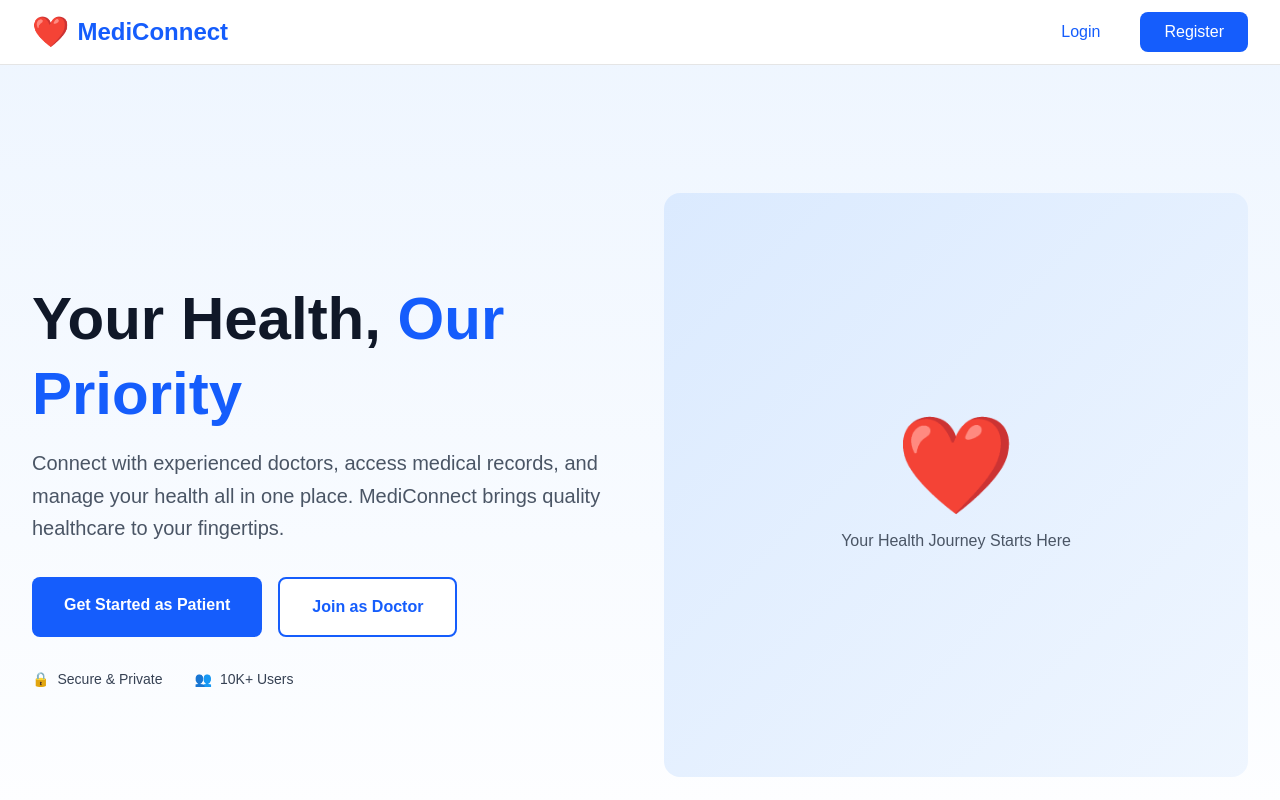
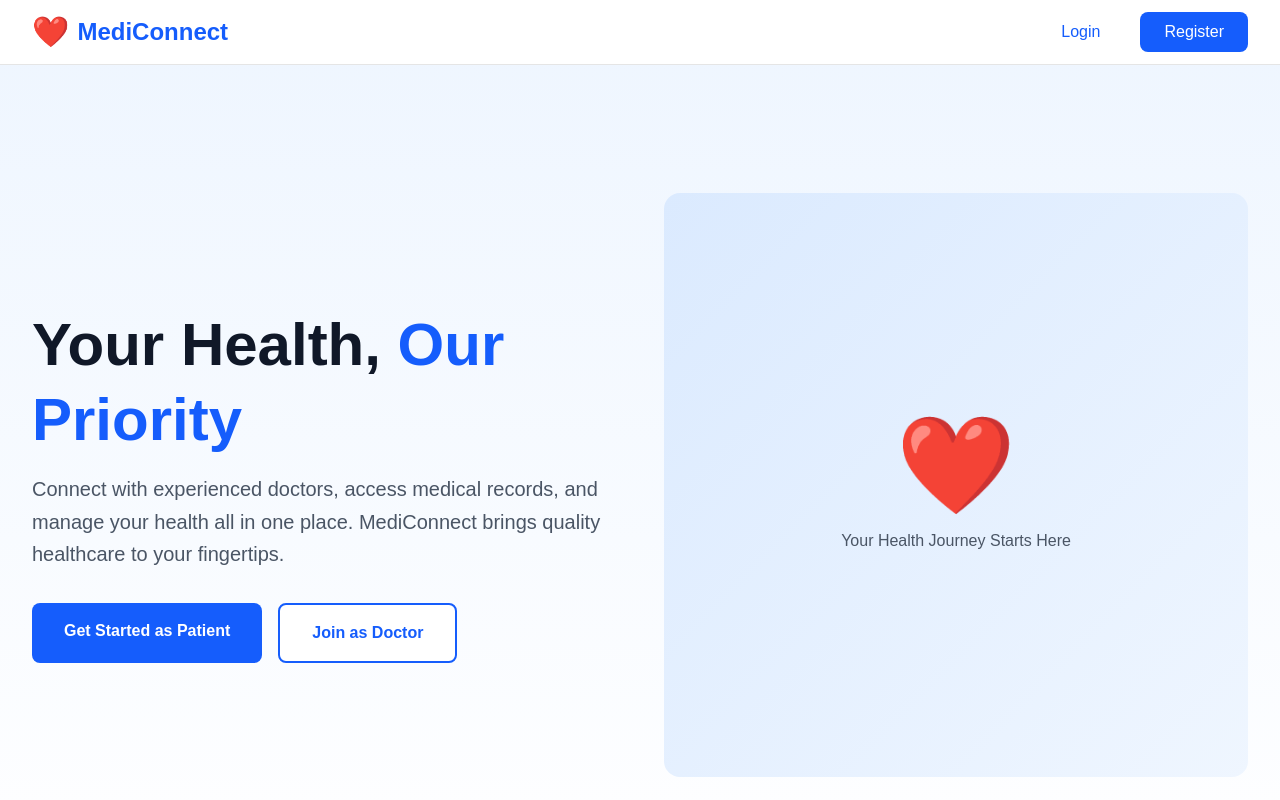
Before and after one commit to nekrei/medi-connect, a Next.js app: page / in a window 1280 px wide. Shown: the top 800 px of the page. Built offline with nearby package versions, Linux system fonts and the light colour scheme.

Commit message:
api shield

```diff
--- a/src/app/api/admin/medicine/route.ts
+++ b/src/app/api/admin/medicine/route.ts
@@ -1,3 +1,4 @@
+import { getCurrentUser } from "@/lib/auth/current-user";
 import { pool } from "@/lib/db";
 import { NextResponse } from "next/server";
 
@@ -9,6 +10,15 @@ export interface Medicine{
 }
 
 export async function POST(request: Request) {
+     const currentUser = await getCurrentUser();
+
+        if (!currentUser) {
+            return NextResponse.json({ status: 'error', message: 'Unauthorized' }, { status: 401 });
+        }
+
+        if (currentUser.role !== 'Admin') {
+            return NextResponse.json({ status: 'error', message: 'Forbidden' }, { status: 403 });
+        }
     const client = await pool.connect();
     try{
         const body = await request.json();
--- a/src/app/map/page.tsx
+++ b/src/app/map/page.tsx
@@ -1,12 +1,19 @@
 'use client';
 
+import { getCurrentUser } from "@/lib/auth/current-user";
 import dynamic  from "next/dynamic";
+import { redirect } from "next/navigation";
 import { useEffect, useState } from "react";
 const Map = dynamic(() => import('@/components/LeafletMap'), {
     ssr: false,
 });
 
-function MapPage() {
+async function MapPage() {
+     const user = await getCurrentUser();
+
+        if (!user) {
+            redirect('/login');
+        }
     console.log('MapPage component rendering');
     const lng = 90.37;
     const lat = 23.75;
--- a/src/app/page.tsx
+++ b/src/app/page.tsx
@@ -57,17 +57,6 @@ export default function Home() {
                 >
                   Join as Doctor
                 </Link>
-              </div>
-
-              <div className="flex items-center gap-8 text-gray-700 text-sm">
-                <div className="flex items-center gap-2">
-                  <span>🔒</span>
-                  <span>Secure & Private</span>
-                </div>
-                <div className="flex items-center gap-2">
-                  <span>👥</span>
-                  <span>10K+ Users</span>
-                </div>
               </div>
             </div>
 
```
